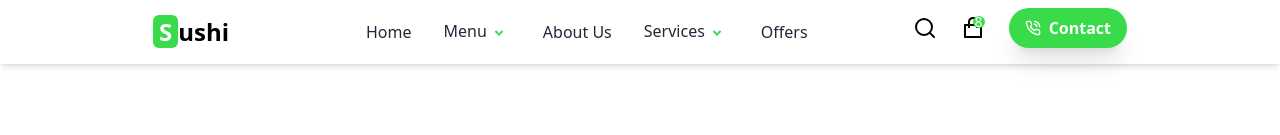
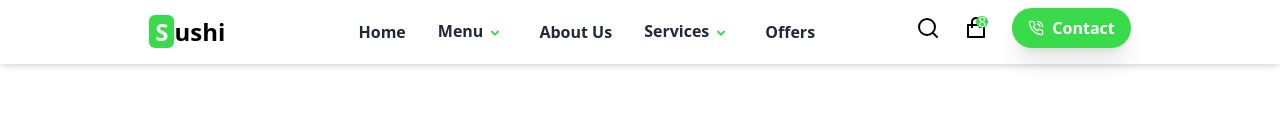
Before and after one commit to Moyo-Made/SUSHI, a React (Vite) app: page / in a window 1280 px wide. Shown: the top 135 px of the page. Built offline with nearby package versions, Linux system fonts and the light colour scheme.

Commit message:
Code: navigation bar

```diff
--- a/src/Components/Navbar.jsx
+++ b/src/Components/Navbar.jsx
@@ -40,7 +40,7 @@ function Navbar() {
 					{open ? <IoCloseSharp /> : <IoMenu />}
 				</div>
 				<ul
-					className={`md:flex md:items-center md:pb-0 pb-3 absolute md:static bg-white
+					className={`md:flex font-semibold md:items-center md:pb-0 pb-3 absolute md:static bg-white
 								md:z-auto z-[-1] left-0 w-full md:w-auto md:pl-0 pl-9 transition-all
 								duration-500 ease-in ${
 									open ? "top-20 opacity-100" : "top-[-490px]"
```
